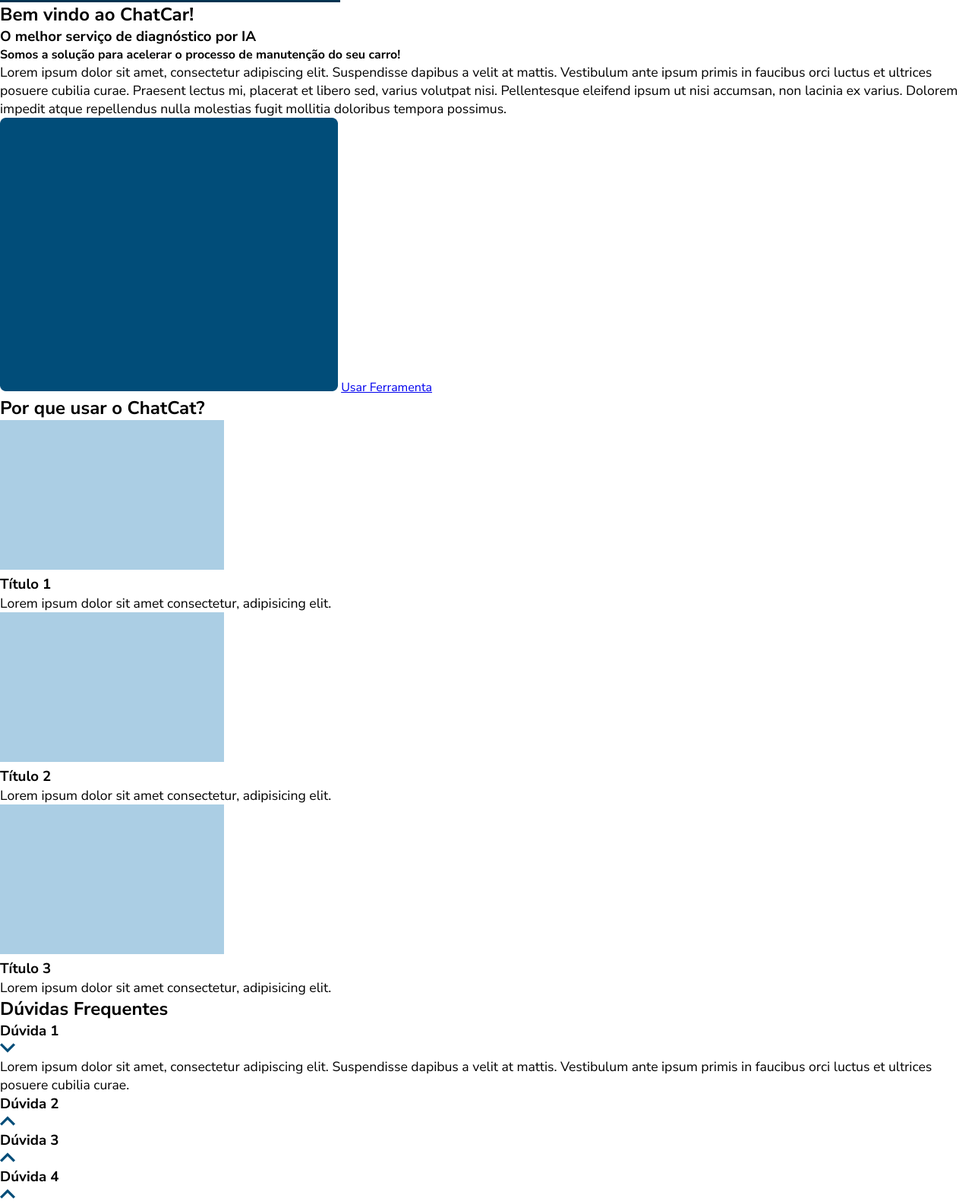
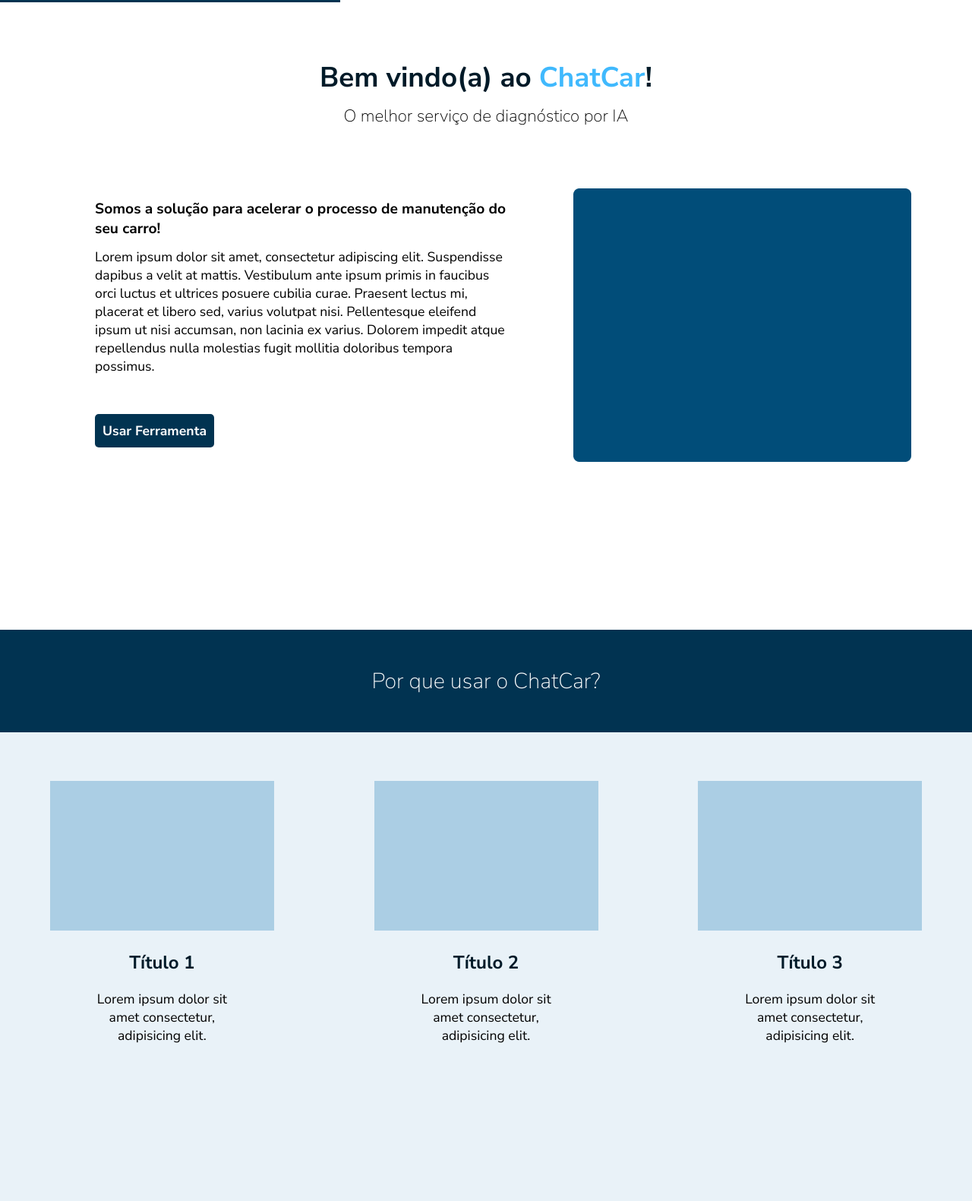
Before and after one commit to Laura-Cintra/Challenge-Front-End, a plain HTML site: page index.html in a window 1280 px wide. Shown: the part 797-2378 px from the top of the page at 76% size. Drawn offline with Linux system fonts and the light colour scheme.

Commit message:
Adicionando o CSS de todas as partes da homepage

```diff
--- a/css/style.css
+++ b/css/style.css
@@ -110,3 +110,136 @@ p{
     padding: 2% 4% 2% 2%;
     margin: auto;
 }
+
+.descricao{
+    height: 100vh;
+}
+
+.descricao > h2{
+    color: #001A28;
+    font-size: 2.3em;
+    padding: 2em 1em 10px;
+    text-align: center;
+}
+
+.descricao > h3{
+    color: #000;
+    font-weight: lighter;
+    font-size: 1.4em;
+    text-align: center;
+    margin-bottom: 5%;
+}
+
+.conteudoDescricao{
+    display: flex;
+}
+
+.divDescricao{
+    margin-left: 5%;
+}
+
+.divDescricao > h4{
+    margin: 5% auto 2% 10%;
+    font-size: 1.2em;
+}
+
+.divDescricao > p{
+    margin-left: 10%;
+    margin-bottom: 10%;
+}
+
+.divDescricao > a{
+    margin-left: 10%;
+    font-size: 1.1em;
+    background-color: #013351;
+    color: white;
+    text-decoration: none;
+    padding: 10px;
+    font-weight: bolder;
+    border-radius: 5px;
+}
+
+.conteudoDescricao > img{
+    max-width: 600px;
+    margin: 1em 5em;
+}
+
+span{
+    color: #40B9FD;
+}
+
+.motivos{
+    height: 100vh;
+    background-color: #abcee442;
+}
+
+.conteudoMotivo{
+    display: flex;
+}
+
+.conteudoMotivo > section{
+    max-width: 100%;
+    justify-content: space-between;
+    text-align: center;
+    margin-top: 5%;
+}
+
+.conteudoMotivo > section > h3{
+    margin-top: 20px;
+    font-size: 1.5em;
+    color: #001A28;
+}
+
+.conteudoMotivo > section > p{
+    max-width: 50%;
+    margin: 20px auto;
+}
+
+.h2{
+    background-color: #013351;
+    color: white;
+    padding: 3em;
+    margin-top: 2%;
+}
+
+.h2 > h2{
+    font-size: 1.8em;
+    text-align: center;
+    font-weight: lighter;
+}
+
+.faq{
+    height: 90vh;
+}
+
+.conteudoFAQ{
+    margin-top: 90px;
+}
+
+.conteudoFAQ > h2{
+    margin: 1.6em;
+    font-size: 1.8em;
+}
+
+.duvidaFAQ{
+    display: flex;
+}
+
+.duvidaFAQ > h3{
+    width: 98%;
+    font-size: 1.2em;
+    margin-bottom: 1%;
+}
+
+.duvidaFAQ > img{
+    width: auto;
+    height: 13px;
+}
+
+.conteudoFAQ > section{
+    padding: 15px;
+    border: 2px solid #014D79;
+    max-width: 90%;
+    margin: 2em auto;
+    border-radius: 4px;
+}
--- a/index.html
+++ b/index.html
@@ -36,18 +36,24 @@
     </div>
     </main>
 
-    <main id="bem-vindo" class="apresentacao">
-        <h2>Bem vindo ao <span>ChatCar</span>!</h2>
+    <main id="bem-vindo" class="descricao">
+        <h2>Bem vindo(a) ao <span>ChatCar</span>!</h2>
         <h3>O melhor serviço de diagnóstico por IA</h3>
-
+        <section class="conteudoDescricao">
+            <div class="divDescricao">
                 <h4>Somos a solução para acelerar o processo de manutenção do seu carro!</h4>
                 <p>Lorem ipsum dolor sit amet, consectetur adipiscing elit. Suspendisse dapibus a velit at mattis. Vestibulum ante ipsum primis in faucibus orci luctus et ultrices posuere cubilia curae. Praesent lectus mi, placerat et libero sed, varius volutpat nisi. Pellentesque eleifend ipsum ut nisi accumsan, non lacinia ex varius. Dolorem impedit atque repellendus nulla molestias fugit mollitia doloribus tempora possimus.</p>
+                <a href="html/chatbot.html">Usar Ferramenta</a>
+            </div>
             <img src="img/imagem-fundoazul.png" alt="imagem">
-        <a href="html/chatbot.html">Usar Ferramenta</a>
+        </section>
     </main>
 
     <main class="motivos">
-        <h2>Por que usar o ChatCat?</h2>
+        <section class="h2">
+            <h2>Por que usar o ChatCar?</h2>
+        </section>
+        <section class="conteudoMotivo">
             <section>
                 <img src="img/imagem-fundoclaro.png" alt="imagem exemplo">
                 <h3>Título 1</h3>
@@ -63,27 +69,37 @@
                 <h3>Título 3</h3>
                 <p>Lorem ipsum dolor sit amet consectetur, adipisicing elit.</p>
             </section>
+        </section>
     </main>
 
     <main id="duvidas" class="faq">
+        <section class="conteudoFAQ">
             <h2>Dúvidas Frequentes</h2>
-
             <section>
+                <div class="duvidaFAQ">
                     <h3>Dúvida 1</h3>
-            <img src="img/expand_more.png" alt="seta para cima">
+                    <img src="img/expand_less.png" alt="seta para cima">
+                </div>
                 <p>Lorem ipsum dolor sit amet, consectetur adipiscing elit. Suspendisse dapibus a velit at mattis. Vestibulum ante ipsum primis in faucibus orci luctus et ultrices posuere cubilia curae.</p>
             </section>
             <section>
+                <div class="duvidaFAQ">
                     <h3>Dúvida 2</h3>
-            <img src="img/expand_less.png" alt="seta para baixo">
+                    <img src="img/expand_more.png" alt="seta para cima">
+                </div>
             </section>
             <section>
+                <div class="duvidaFAQ">
                     <h3>Dúvida 3</h3>
-            <img src="img/expand_less.png" alt="seta para baixo">
+                    <img src="img/expand_more.png" alt="seta para cima">
+                </div>
             </section>
             <section>
+                <div class="duvidaFAQ">
                     <h3>Dúvida 4</h3>
-            <img src="img/expand_less.png" alt="seta para baixo">
+                    <img src="img/expand_more.png" alt="seta para cima">
+                </div>
+            </section>
         </section>
     </main>
 </body>
```
Lines whose indentation alone changed are shown as unchanged.
